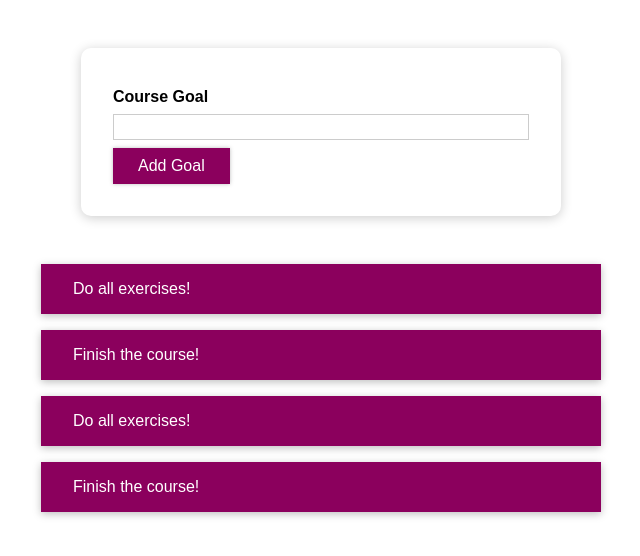
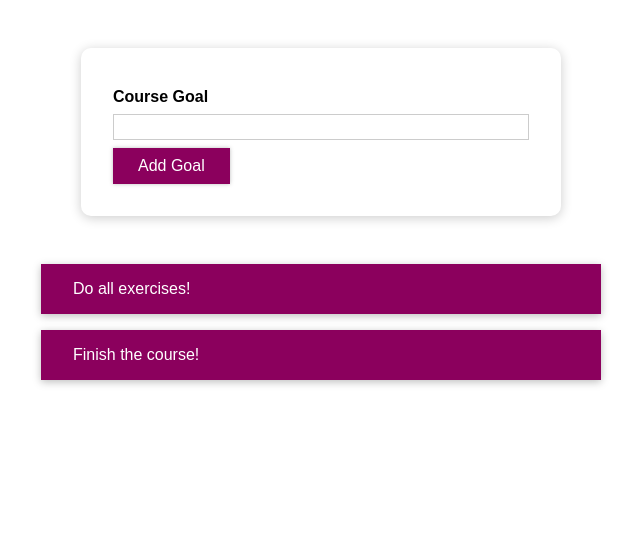
Before and after one commit to ayakayaka/GoalList_React, a React (Create React App) app: page / in a window 1280 px wide. Shown: the top 556 px of the page, without its empty margins (319-959 px from the left). Built offline with nearby package versions, Linux system fonts and the light colour scheme.

Commit message:
pushing to githib

```diff
--- a/src/App.js
+++ b/src/App.js
@@ -42,14 +42,13 @@ const App = () => {
       </section>
       <section id="goals">
         {content}
-        {
-          courseGoals.length > 0 && (
-            <CourseGoalList
-              items={courseGoals}
-              onDeleteItem={deleteItemHandler}
-            />
-          ) // <p style={{ textAlign: 'center' }}>No goals found. Maybe add one?</p>
-        }
+        {/* {courseGoals.length > 0 && (
+          <CourseGoalList
+            items={courseGoals}
+            onDeleteItem={deleteItemHandler}
+          />
+        ) // <p style={{ textAlign: 'center' }}>No goals found. Maybe add one?</p>
+        } */}
       </section>
     </div>
   );
```
